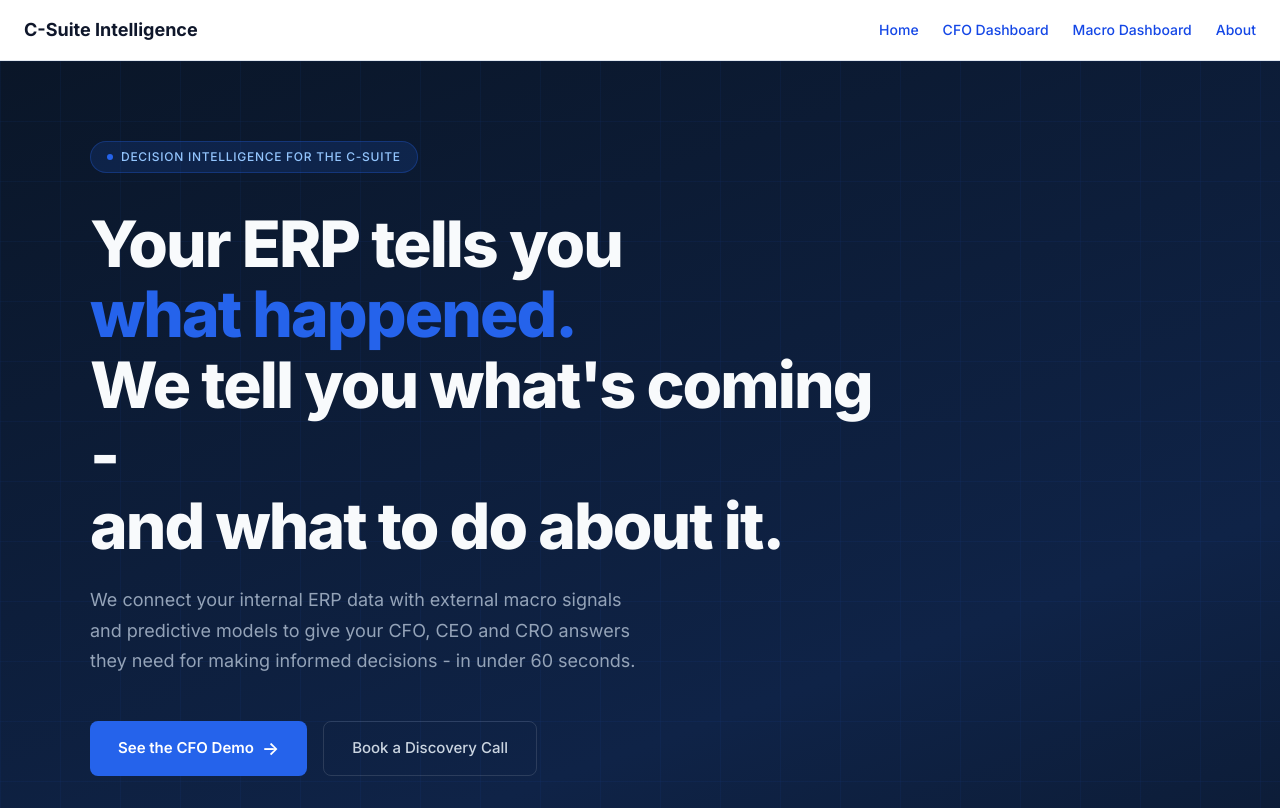
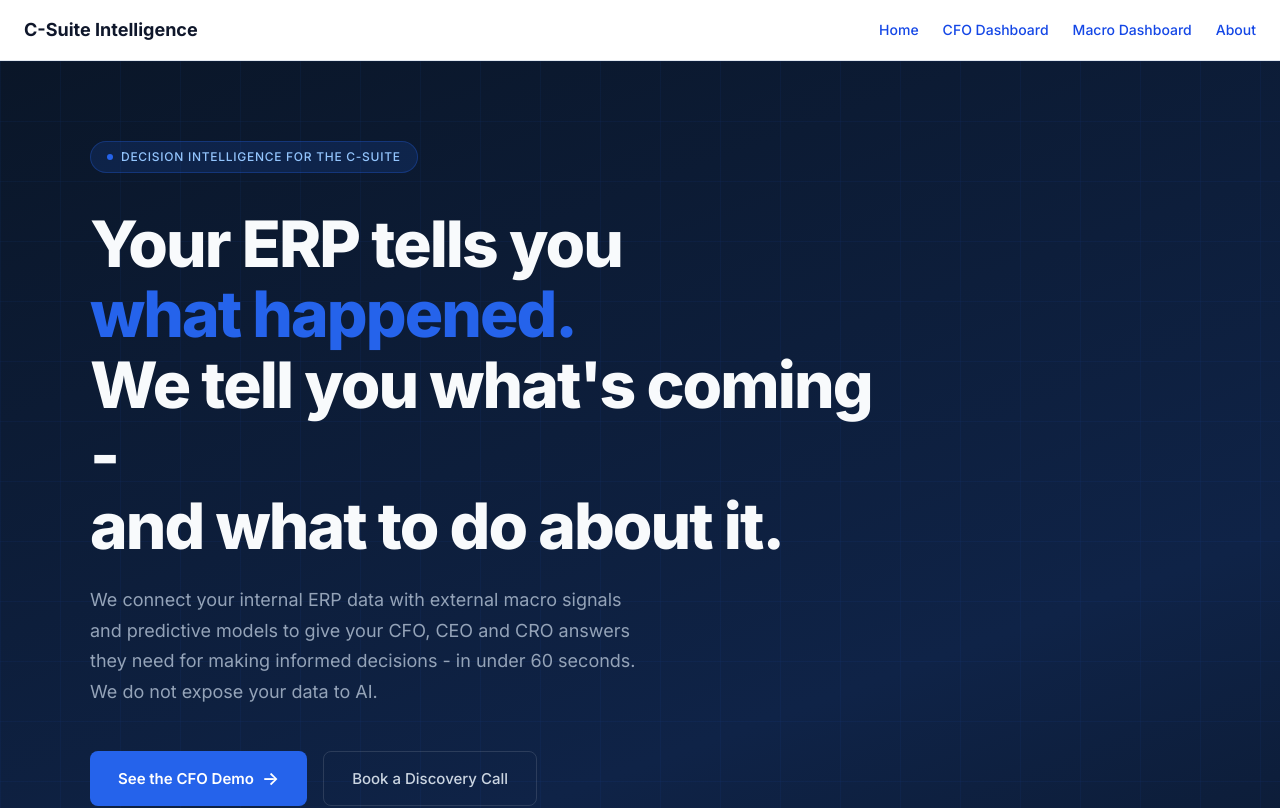
Before and after one commit to jeduclo/csuite-platform, a Next.js app: page / in a window 1280 px wide. Shown: the top 808 px of the page. Built offline with nearby package versions, Linux system fonts and the light colour scheme.

Commit message:
Update home and about content

```diff
--- a/app/page.tsx
+++ b/app/page.tsx
@@ -109,6 +109,7 @@ export default function HomePage() {
           }}>
             We connect your internal ERP data with external macro signals and predictive models
             to give your CFO, CEO and CRO answers they need for making informed decisions - in under 60 seconds.
+            We do not expose your data to AI.
           </p>
 
           <div style={{ display: "flex", gap: "16px", flexWrap: "wrap", marginBottom: "72px" }}>
```
